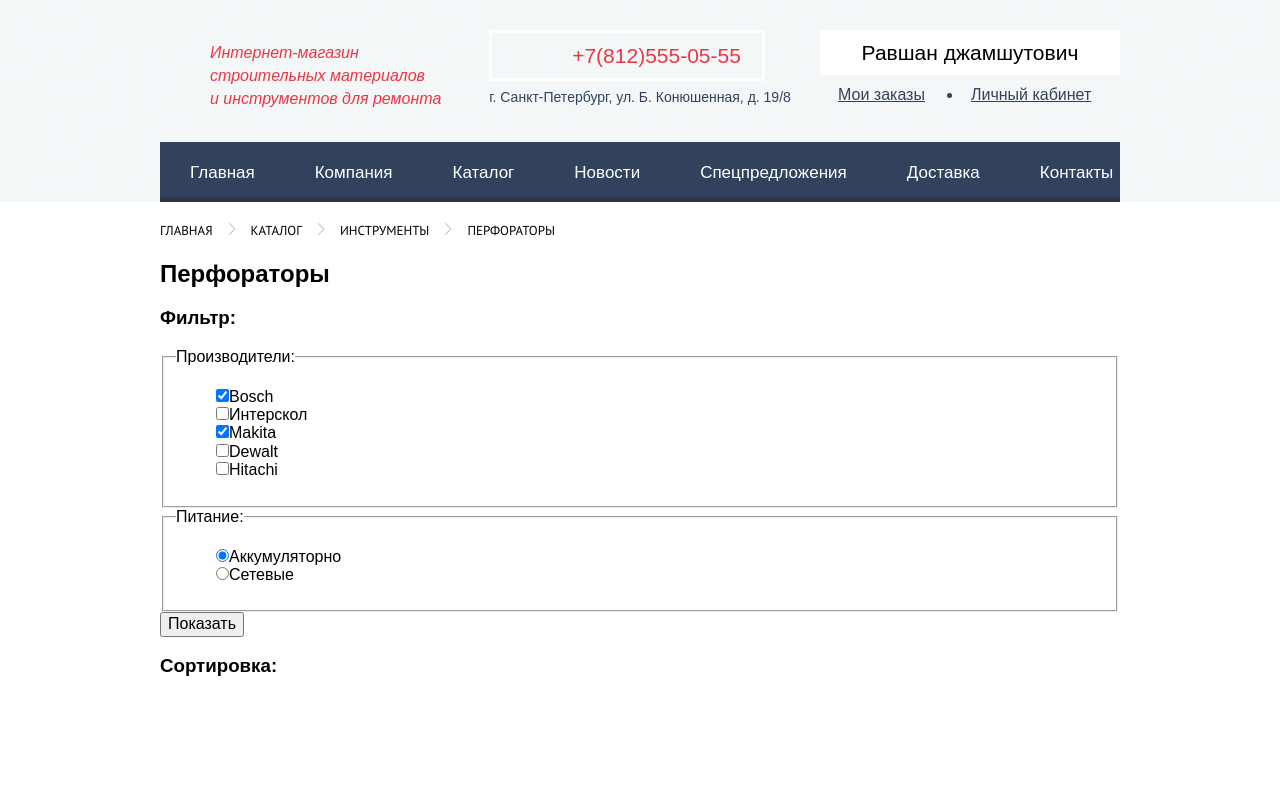
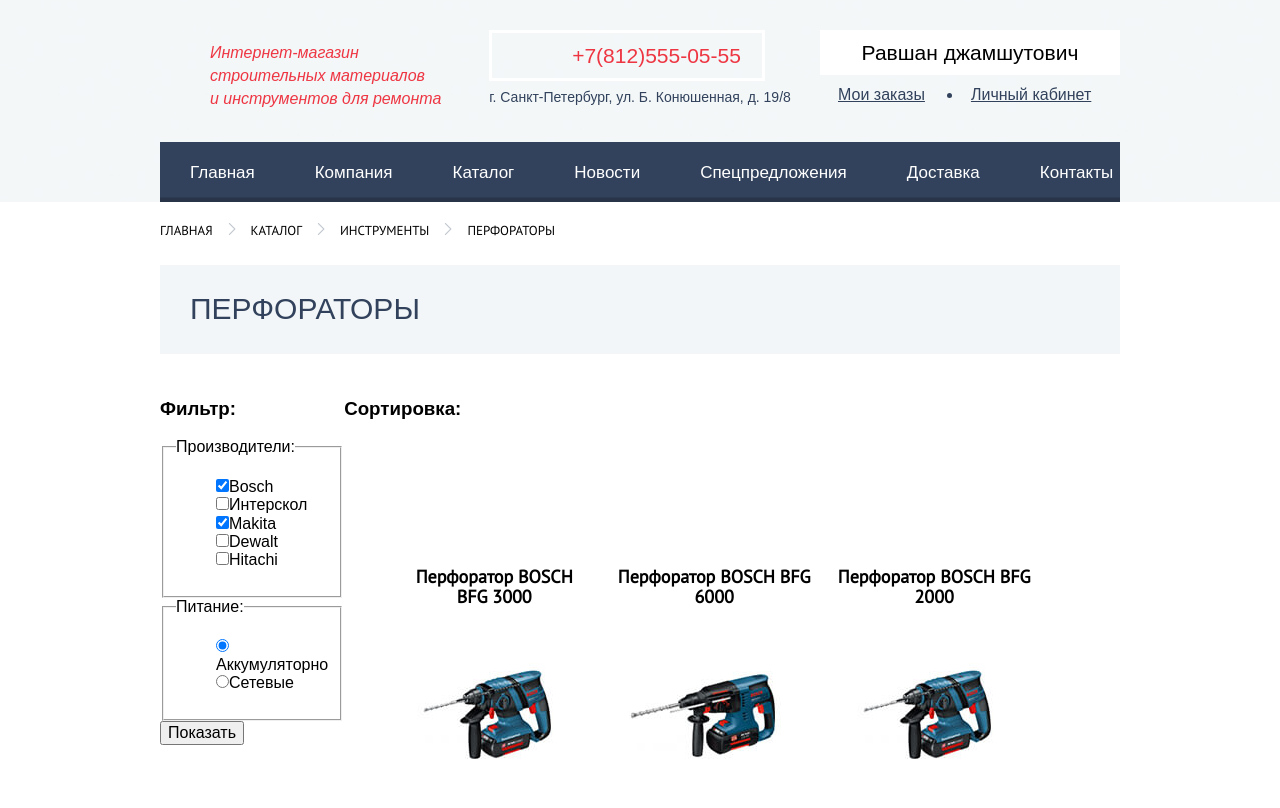
Before and after one commit to uzambara/1049277-technomart-25, a plain HTML site: page catalog.html in a window 1280 px wide. Shown: the part 59-867 px from the top of the page. Drawn offline with Linux system fonts and the light colour scheme; a web font is replaced by a local one.

Commit message:
added wrappers to product catalog

```diff
--- a/catalog.html
+++ b/catalog.html
@@ -101,6 +101,7 @@
             <h2>Перфораторы</h2>
 
             <!-- Будет форма -->
+            <div class="product-wrapper">
                 <section class="product-filter">
                     <h3>Фильтр:</h3>
                     <form action="https://echo.htmlacademy.ru" method="GET">
@@ -142,6 +143,7 @@
                     </form>
                 </section>
 
+                <div class="product-catalog-wrapper">
                     <section class="product-sort">
                         <h3>Сортировка:</h3>
                         <ul class="sort-list">
@@ -157,7 +159,7 @@
                         <h3 class="visually-hidden">Каталог:</h3>
                         <ul class="products-list">
                             <li class="product-card">
-                        <h4 class="product-card-title">Перфоратор BOSCH BFG 3000</h4>
+                                <h4 class="product-card-title">Перфоратор BOSCH<br> BFG 3000</h4>
 
                                 <div class="product-card-buy-wrapper">
                                     <p class="product-card-image">
@@ -301,6 +303,8 @@
                             </ul>
                         </nav>
                     </section>
+                </div>
+            </div>
         </section>
         <section class="about-product">
             <h2>Пара слов о перфораторах</h2>
--- a/css/style.css
+++ b/css/style.css
@@ -415,8 +415,8 @@
 
 .product-card-title{
     color: #000000;
-    line-height: 18px;
-    font-size: 20px;
+    line-height: 20px;
+    font-size: 18px;
     text-transform: none;
     font-family: "PT Sans", sans-serif;
 }
@@ -741,6 +741,33 @@
     line-height: 18px;
 }
 
+.product h2{
+    text-transform: uppercase;
+    font-size: 30px;
+    line-height: 30px;
+    font-weight: normal;
+    color: #32425c;
+    background-color: #f2f6f8;
+    height: 89px;
+    display: flex;
+    align-items: center;
+    padding-left: 30px;
+}
+
+.product-wrapper{
+    display:flex;
+}
+
+.product-catalog ul{
+    display: flex;
+    flex-wrap: wrap;
+}
+
+.product-card{
+    width: 220px;
+    height: 318px;
+}
+
 .product-card-buy-link{
     background-color: #63a63e;
     box-shadow: inset 0px -1.5px 0 0 #367315;
```
Lines whose indentation alone changed are shown as unchanged.
